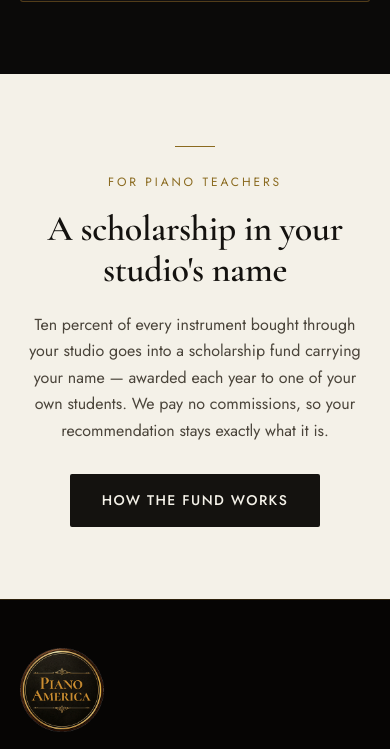
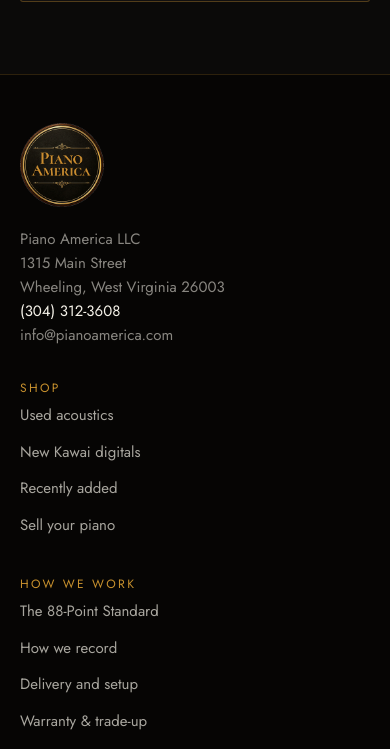
Before and after one commit to goprotos/pianoamerica, a plain HTML site: page index.html in a window 390 px wide. Shown: the part 6376-7125 px from the top of the page. Drawn offline with nearby package versions, Linux system fonts and the light colour scheme.

Commit message:
Add files via upload

```diff
--- a/index.html
+++ b/index.html
@@ -127,16 +127,9 @@
   .report .sig .sub { margin-top: 3px; font-size: 13px; color: rgba(244,241,232,.52); }
   .report .sig .tag { margin-left: auto; color: var(--gold); border-color: rgba(201,146,46,.5); padding: 8px 13px; white-space: nowrap; }
 
-  /* ---------- teachers ---------- */
-  .teachers { text-align: center; padding: 100px 48px; }
-  .teachers .rule { width: 40px; height: 1px; background: var(--gold-ink); margin: 0 auto 26px; }
-  .teachers h2 { font-size: 46px; line-height: 1.12; }
-  .teachers .lead { max-width: 700px; margin-left: auto; margin-right: auto; }
-  .teachers .btn { margin-top: 30px; padding: 16px 32px; }
-
   /* ---------- footer ---------- */
   footer { background: var(--ink-3); padding: 68px 48px 52px; border-top: 1px solid rgba(201,146,46,.2); }
-  .fgrid { display: grid; grid-template-columns: 1.6fr 1fr 1fr 1fr; gap: 48px; }
+  .fgrid { display: grid; grid-template-columns: 1.6fr 1fr 1fr; gap: 48px; }
   footer .logo img { height: 84px; width: auto; }
   footer address { margin: 20px 0 0; font-style: normal; font-size: 15px; line-height: 1.6; color: rgba(244,241,232,.55); }
   footer address a { color: var(--cream); }
@@ -195,8 +188,6 @@
     .path .body { padding: 24px 22px 28px; }
     .path h3 { font-size: 30px; }
     .report { padding: 22px 20px; }
-    .teachers { padding: 72px 20px; }
-    .teachers h2 { font-size: 36px; }
     footer { padding: 48px 20px 40px; }
     .fgrid { grid-template-columns: 1fr; gap: 32px; }
   }
@@ -219,7 +210,6 @@
         <a href="https://shop.pianoamerica.com/collections/used-acoustics">Used Acoustics</a>
         <a href="https://shop.pianoamerica.com/collections/kawai-digitals">New Digitals</a>
         <a href="#standard">The 88-Point Standard</a>
-        <a href="#teachers">For Teachers</a>
         <a class="tel" href="tel:3043123608">(304) 312-3608</a>
         <a class="btn" href="https://shop.pianoamerica.com/collections/all">Browse Pianos</a>
       </div>
@@ -360,17 +350,6 @@
   </div>
 </section>
 
-<!-- ============ TEACHERS ============ -->
-<section class="cream teachers" id="teachers">
-  <div class="wrap reveal">
-    <div class="rule"></div>
-    <div class="eyebrow">For piano teachers</div>
-    <h2>A scholarship in your studio's name</h2>
-    <p class="lead">Ten percent of every instrument bought through your studio goes into a scholarship fund carrying your name — awarded each year to one of your own students. We pay no commissions, so your recommendation stays exactly what it is.</p>
-    <a class="btn dark" href="mailto:info@pianoamerica.com?subject=How%20the%20scholarship%20fund%20works">How the fund works</a>
-  </div>
-</section>
-
 <!-- ============ FOOTER ============ -->
 <footer>
   <div class="wrap">
@@ -381,7 +360,6 @@
       </div>
       <div class="col"><div class="head">Shop</div><a href="https://shop.pianoamerica.com/collections/used-acoustics">Used acoustics</a><a href="https://shop.pianoamerica.com/collections/kawai-digitals">New Kawai digitals</a><a href="https://shop.pianoamerica.com/collections/all?sort_by=created-descending">Recently added</a><a href="mailto:info@pianoamerica.com?subject=Selling%20my%20piano">Sell your piano</a></div>
       <div class="col"><div class="head">How we work</div><a href="#standard">The 88-Point Standard</a><a href="#recordings">How we record</a><a href="mailto:info@pianoamerica.com?subject=Delivery%20and%20setup">Delivery and setup</a><a href="mailto:info@pianoamerica.com?subject=Warranty%20and%20trade-up">Warranty &amp; trade-up</a></div>
-      <div class="col"><div class="head">Teachers</div><a href="mailto:info@pianoamerica.com?subject=How%20the%20scholarship%20fund%20works">The scholarship fund</a><a href="mailto:info@pianoamerica.com?subject=Teacher%20scholarship%20program">Join the program</a><a href="mailto:info@pianoamerica.com?subject=Find%20a%20studio">Find a studio</a></div>
     </div>
     <div class="legal">© 2026 Piano America LLC · Authorized Kawai dealer · Every recording on this site is of the actual instrument offered for sale.</div>
   </div>
@@ -394,7 +372,6 @@
     <a href="https://shop.pianoamerica.com/collections/used-acoustics">Used Acoustics</a>
     <a href="https://shop.pianoamerica.com/collections/kawai-digitals">New Digitals</a>
     <a href="#standard" data-close>The 88-Point Standard</a>
-    <a href="#teachers" data-close>For Teachers</a>
   </nav>
   <div class="foot"><a class="tel" href="tel:3043123608">(304) 312-3608</a><a class="btn" href="https://shop.pianoamerica.com/collections/all">Browse Pianos</a></div>
 </div>
```
